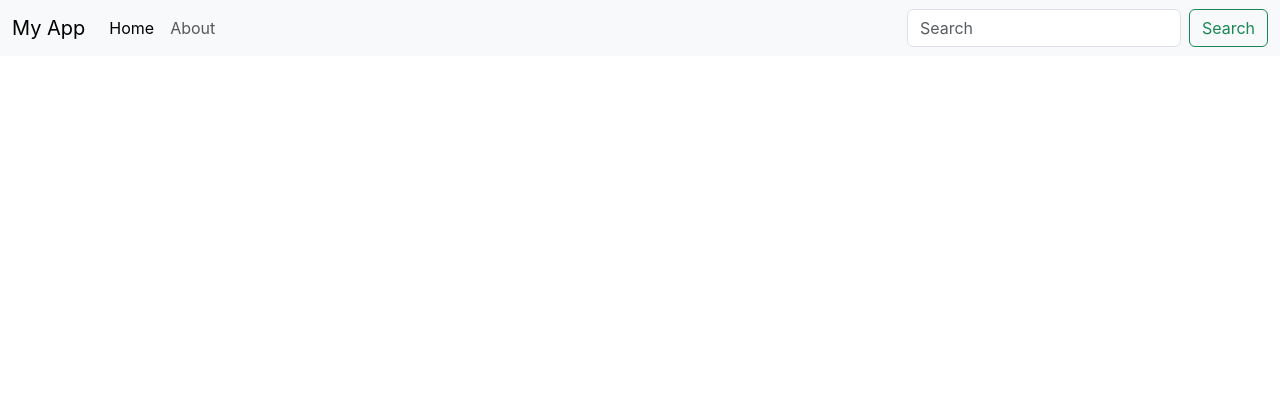
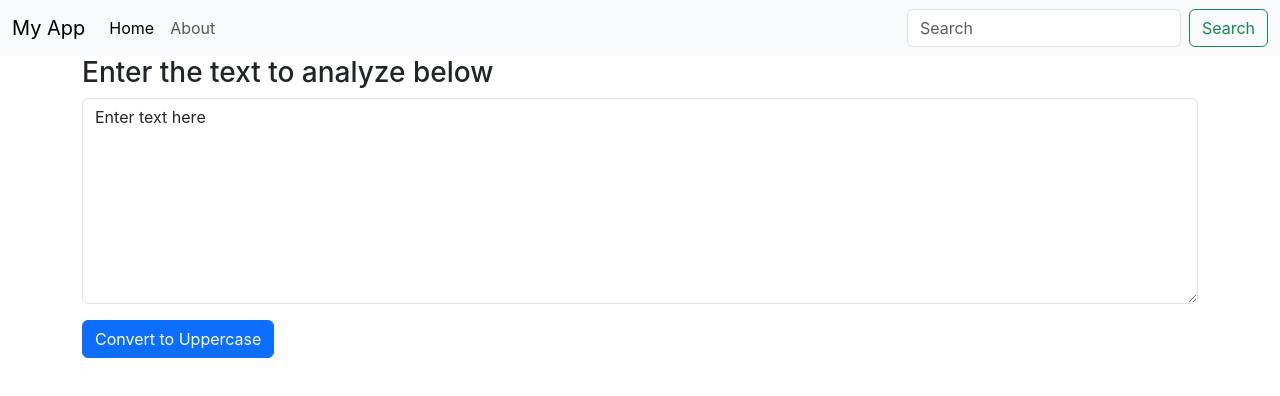
Before and after one commit to yandralal/react-practice, a React (Create React App) app in the folder my-app/: page / in a window 1280 px wide. Shown: the top 396 px of the page. Built offline with nearby package versions, Linux system fonts and the light colour scheme.

Commit message:
Added new component with navbar and simple textarea

```diff
--- a/my-app/src/App.js
+++ b/my-app/src/App.js
@@ -1,30 +1,14 @@
 import './App.css';
+import Navbar from './components/Navbar';
+import TextForm from './components/TextForm';
 
 function App() {
   return (
     <>
-      <nav className="navbar navbar-expand-lg bg-body-tertiary">
-        <div className="container-fluid">
-          <a className="navbar-brand" href="/">My App</a>
-          <button className="navbar-toggler" type="button" data-bs-toggle="collapse" data-bs-target="#navbarSupportedContent" aria-controls="navbarSupportedContent" aria-expanded="false" aria-label="Toggle navigation">
-            <span className="navbar-toggler-icon"></span>
-          </button>
-          <div className="collapse navbar-collapse" id="navbarSupportedContent">
-            <ul className="navbar-nav me-auto mb-2 mb-lg-0">
-              <li className="nav-item">
-                <a className="nav-link active" aria-current="page" href="/">Home</a>
-              </li>
-              <li className="nav-item">
-                <a className="nav-link" href="/">About</a>
-              </li>
-            </ul>
-            <form className="d-flex" role="search">
-              <input className="form-control me-2" type="search" placeholder="Search" aria-label="Search"/>
-              <button className="btn btn-outline-success" type="submit">Search</button>
-            </form>
-          </div>
-        </div>
-      </nav>
+      <Navbar title="My App"/>
+      <div className="container">
+        <TextForm heading="Enter the text to analyze below"/>
+      </div>
     </>
   );
 }
--- /dev/null
+++ b/my-app/src/components/Navbar.js
@@ -0,0 +1,33 @@
+import React from 'react'
+import PropTypes from 'prop-types'
+
+export default function Navbar(props) {
+  return (
+    <nav className="navbar navbar-expand-lg bg-body-tertiary">
+        <div className="container-fluid">
+          <a className="navbar-brand" href="/">{props.title}</a>
+          <button className="navbar-toggler" type="button" data-bs-toggle="collapse" data-bs-target="#navbarSupportedContent" aria-controls="navbarSupportedContent" aria-expanded="false" aria-label="Toggle navigation">
+            <span className="navbar-toggler-icon"></span>
+          </button>
+          <div className="collapse navbar-collapse" id="navbarSupportedContent">
+            <ul className="navbar-nav me-auto mb-2 mb-lg-0">
+              <li className="nav-item">
+                <a className="nav-link active" aria-current="page" href="/">Home</a>
+              </li>
+              <li className="nav-item">
+                <a className="nav-link" href="/">About</a>
+              </li>
+            </ul>
+            <form className="d-flex" role="search">
+              <input className="form-control me-2" type="search" placeholder="Search" aria-label="Search"/>
+              <button className="btn btn-outline-success" type="submit">Search</button>
+            </form>
+          </div>
+        </div>
+      </nav>
+  )
+}
+
+Navbar.propTypes = {
+    title: PropTypes.string
+}
--- /dev/null
+++ b/my-app/src/components/TextForm.js
@@ -0,0 +1,22 @@
+import React, {useState} from 'react'
+
+export default function TextForm(props) {
+    const [text, setText] = useState("Enter text here");
+    const handleUpClick = () => {
+        const newUpperCase = text.toUpperCase();
+        setText(newUpperCase);
+    }
+    const handleOnChange = (event) => {
+        setText(event.target.value);
+    }
+    return (
+        <div>
+            <h3>{props.heading}</h3>
+            <div className="mb-3">
+                <textarea className="form-control" value={text}
+                onChange={handleOnChange} id="myTextArea" rows="8"></textarea>
+            </div>
+            <button className="btn btn-primary" onClick={handleUpClick}>Convert to Uppercase</button>
+        </div>
+    )
+}
```
